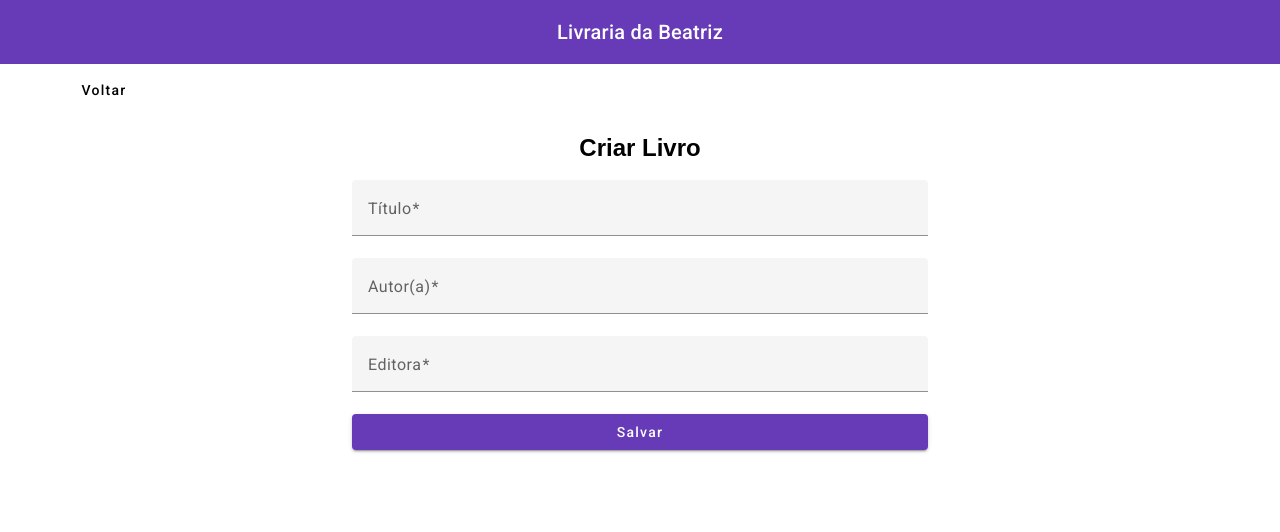
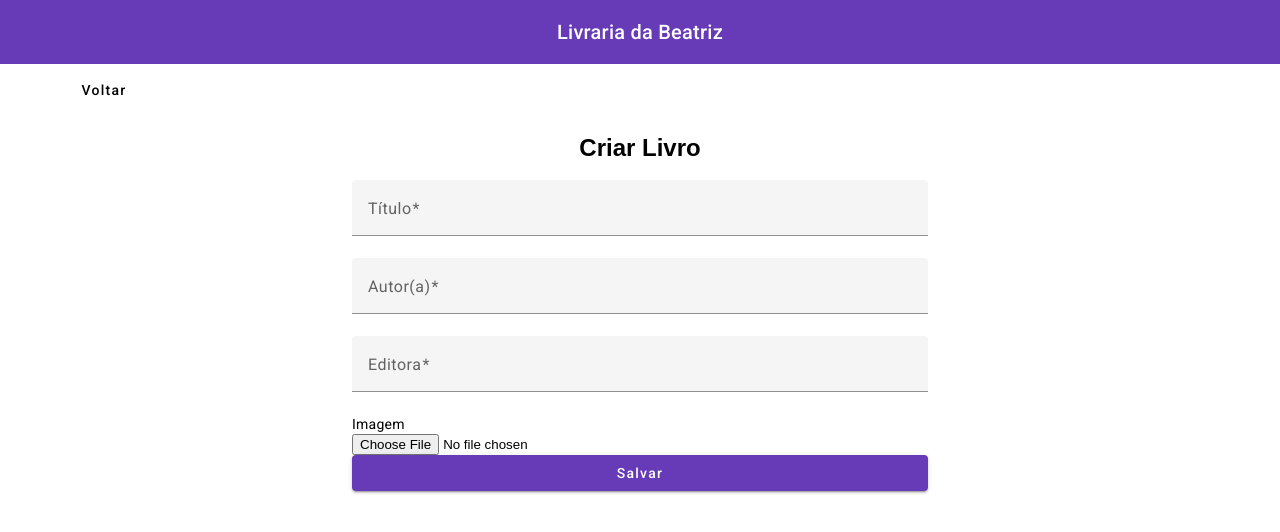
Before and after one commit to biacattaneo/book-store, an Angular app: page /create-book in a window 1280 px wide. Shown: the top 532 px of the page. Built offline with nearby package versions, Linux system fonts and the light colour scheme.

Commit message:
feat: add form image and show image

```diff
--- a/src/app/features/list/components/card/card.component.html
+++ b/src/app/features/list/components/card/card.component.html
@@ -3,7 +3,12 @@
     <mat-card-header>
       <mat-card-title id="card-title">{{ truncatedTitle }}</mat-card-title>
     </mat-card-header>
-    <app-book class="card-img-book" id="card-book-img"></app-book>
+    @if (book().image) {
+      <img class="card-img-book" src={{book().image}}/>
+    }
+    @else {
+      <app-book class="card-img-book" id="card-book-img"></app-book>
+    }
     <mat-card-content>
       <p>
         <strong>Autor(a): </strong>
--- a/src/app/features/list/components/card/card.component.scss
+++ b/src/app/features/list/components/card/card.component.scss
@@ -6,9 +6,11 @@
 
 .card-img-book {
   width: 90%;
-  height: auto;
+  height: 90%;
+  // height: auto;
   margin-top: 2%;
   margin-left: 5%;
+
 }
 
 .card-actions{
--- a/src/app/shared/components/form/form.component.html
+++ b/src/app/shared/components/form/form.component.html
@@ -18,6 +18,7 @@
         placeholder="Autor(a)"
       />
     </mat-form-field>
+
     <mat-form-field>
       <mat-label aria-label="Editora">Editora</mat-label>
       <input
@@ -27,6 +28,17 @@
         placeholder="Editora"
       />
     </mat-form-field>
+
+    <!-- <mat-form-field> -->
+      <mat-label>Imagem</mat-label>
+      <input
+        type="file"
+        formControlName="image"
+        (change)="onFileChange($event)"
+        accept="image/*"
+      />
+    <!-- </mat-form-field> -->
+
     <button id="btn-save-book" type="submit" mat-raised-button color="primary">
       Salvar
     </button>
--- a/src/app/shared/components/form/form.component.ts
+++ b/src/app/shared/components/form/form.component.ts
@@ -1,4 +1,4 @@
-import { Component, EventEmitter, inject, Input, Output } from '@angular/core';
+import { Component, EventEmitter, inject, Input, Output, OnInit } from '@angular/core';
 import { FormGroup, FormControl, Validators, ReactiveFormsModule } from '@angular/forms';
 import { MatButtonModule } from '@angular/material/button';
 import { MatFormFieldModule } from '@angular/material/form-field';
@@ -13,7 +13,7 @@ import { MatSnackBar } from '@angular/material/snack-bar';
   templateUrl: './form.component.html',
   styleUrls: ['./form.component.scss']
 })
-export class FormComponent {
+export class FormComponent implements OnInit {
 
   matSnackBar = inject(MatSnackBar);
 
@@ -36,14 +36,32 @@ export class FormComponent {
         nonNullable: true,
         validators: Validators.required
       }),
+      image: new FormControl<string | null>(this.book?.image ?? null, {
+        nonNullable: false
+      })
     });
   }
 
   onSubmit(event: Event) {
+    event.preventDefault();
     if (this.form.status === 'VALID') {
       const book = this.form.value as Books;
+      console.log(book);
       this.send.emit(book);
+      this.matSnackBar.open('Livro salvo com sucesso!', 'OK', { duration: 2000 });
+    } else {
+      this.matSnackBar.open('Preencha todos os campos obrigatórios.', 'OK', { duration: 2000 });
     }
-    this.matSnackBar.open('Campos obrigatórios');
+  }
+
+  onFileChange(event: any) {
+    const file = event.target.files[0];
+    if (file) {
+      const reader = new FileReader();
+      reader.onload = (e: any) => {
+        this.form.patchValue({ image: e.target.result });
+      };
+      reader.readAsDataURL(file);
+    }
   }
 }
--- a/src/app/shared/interfaces/books.interface.ts
+++ b/src/app/shared/interfaces/books.interface.ts
@@ -3,4 +3,5 @@ export interface Books {
   title: string;
   autor: string;
   editora: string;
+  image?: string;
 }
```
